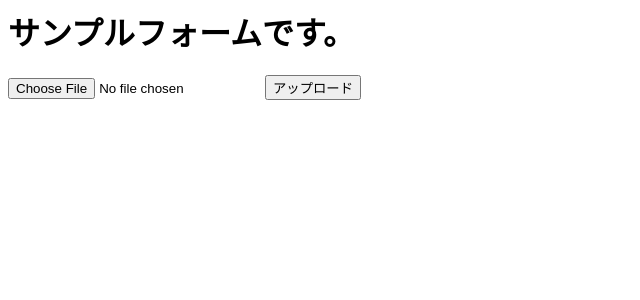
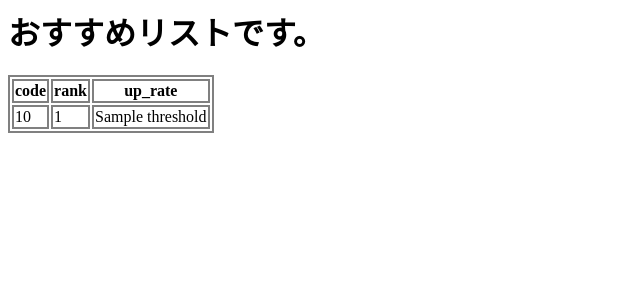
Before and after one commit to sasa233-ta/line-bot, a Flask app: template templates/recommend.html in a window 1280 px wide. Shown: the top 300 px of the page, without its empty margins (0-640 px from the left). Run offline with Flask 2, Linux system fonts and the light colour scheme; the template is opened without the code that fills it: most values are stand-ins (such as "Sample title", 1, 10 or a date in 2020).

Commit message:
recommendデザイン変更

```diff
--- a/flask_app.py
+++ b/flask_app.py
@@ -61,13 +61,15 @@ def sample_form():
 
 @app.route('/recommend', methods=['GET', 'POST'])
 def recommend_form():
+    recommend_dict = {}
     dir = './recommend/'+ TODAY
     if request.method == 'GET':
         result = preprocess.get_recommend(dir)
         if result == 0:
-            return render_template('recommend.html')
+            return render_template('recommend.html', recommend_dict=recommend_dict)
         else :
-            return f'おすすめ株: {result}'
+            return render_template('recommend.html', recommend_dict=result)
+
 
     if request.method == 'POST':
         result = preprocess.post_recommend(request,dir)
--- a/preprocess.py
+++ b/preprocess.py
@@ -92,7 +92,7 @@ def get_recommend(dir):
         if os.path.isfile(dir+'/recommend.json'):
             a = open(dir+'/recommend.json','r', encoding="utf-8")
             b = json.load(a)
-            return f'おすすめ株: {b}'
+            return b
         else :
             return 0
 
--- /dev/null
+++ b/static/css/style.css
@@ -0,0 +1 @@
+table, td, th { border: 2px #808080 solid; }
--- a/templates/recommend.html
+++ b/templates/recommend.html
@@ -3,14 +3,38 @@
     <meta charset="UTF-8">
     <meta http-equiv="X-UA-Compatible" content="IE=edge">
     <meta name="viewport" content="width=device-width, initial-scale=1.0">
-    <title>アップロードページ</title>
+    <link rel="stylesheet" href="{{ url_for('static', filename='css/style.css') }}">
+    <title>リコメンドページ</title>
 </head>
 <body>
+{% if recommend_dict %}
+    <h1>おすすめリストです。</h1>
+    <table>
+        <thead>
+          <tr>
+            <th>code</th>
+            <th>rank</th>
+            <th>up_rate</th>
+          </tr>
+        </thead>
+        <tbody>
+        {% for stock,item in recommend_dict.items() %}
+          <tr>
+            <td>{{ stock }}</td>
+            <td>{{ item["rank"] }}</td>
+            <td>{{ item["threshold"] }}</td>
+          </tr>
+          {% endfor %}
+        </tbody>
+      </table>
+{% else %}
     <h1>サンプルフォームです。</h1>
     <form action="/recommend" method="POST" enctype="multipart/form-data">
         <input type="file" name="stocklist">
         <input type="submit" value="アップロード" id=upload>
     </form>
+{% endif %}
 </body>
+
 </html>
 </html>
--- a/test.py
+++ b/test.py
@@ -8,7 +8,7 @@ from selenium import webdriver
 from webdriver_manager.chrome import ChromeDriverManager
 
 # いくつの株を予測するか(最大50くらいでお願い)
-k = 10
+k = 20
 
 # 本日の日時を取得
 dt_now = datetime.datetime.now()
```
